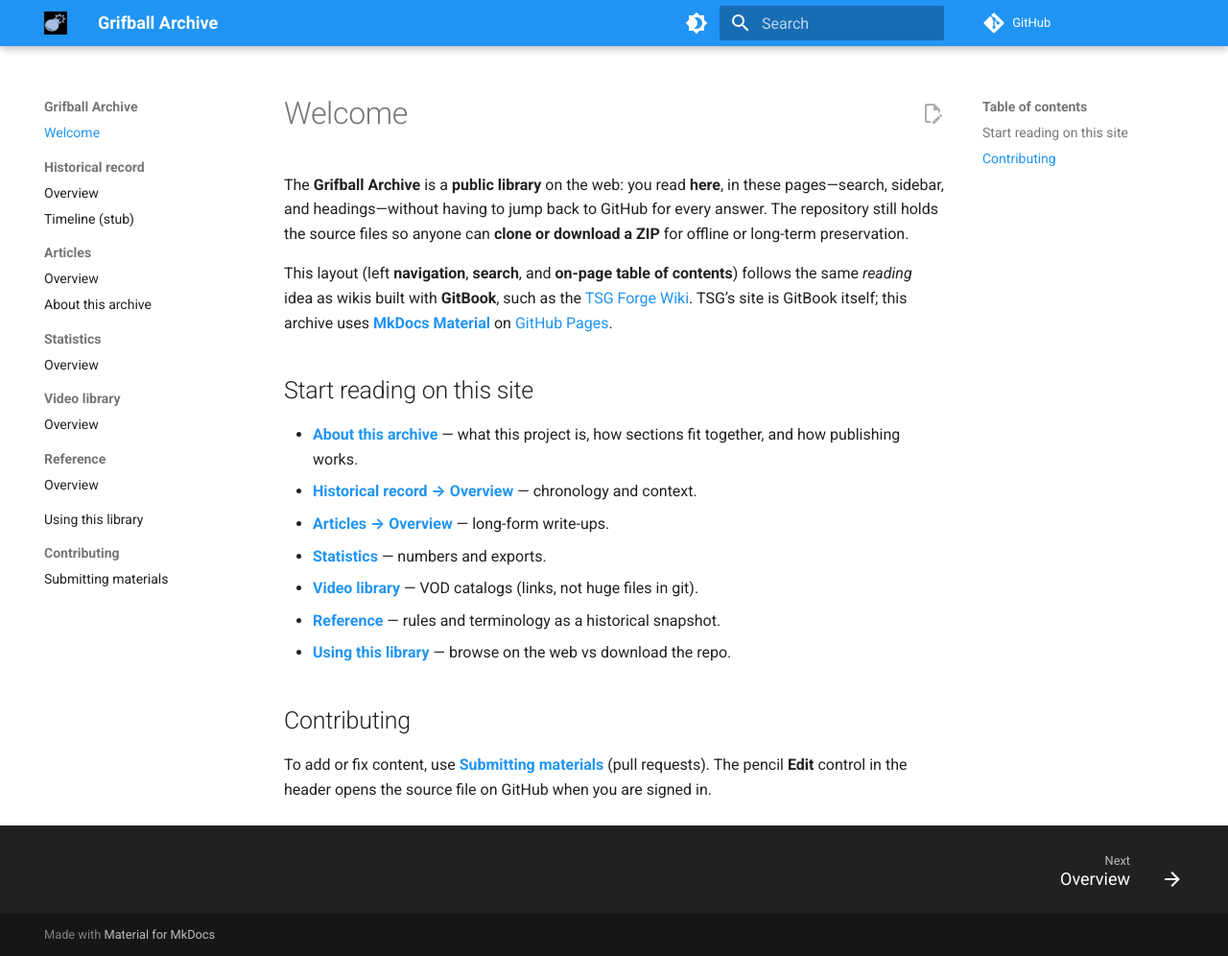
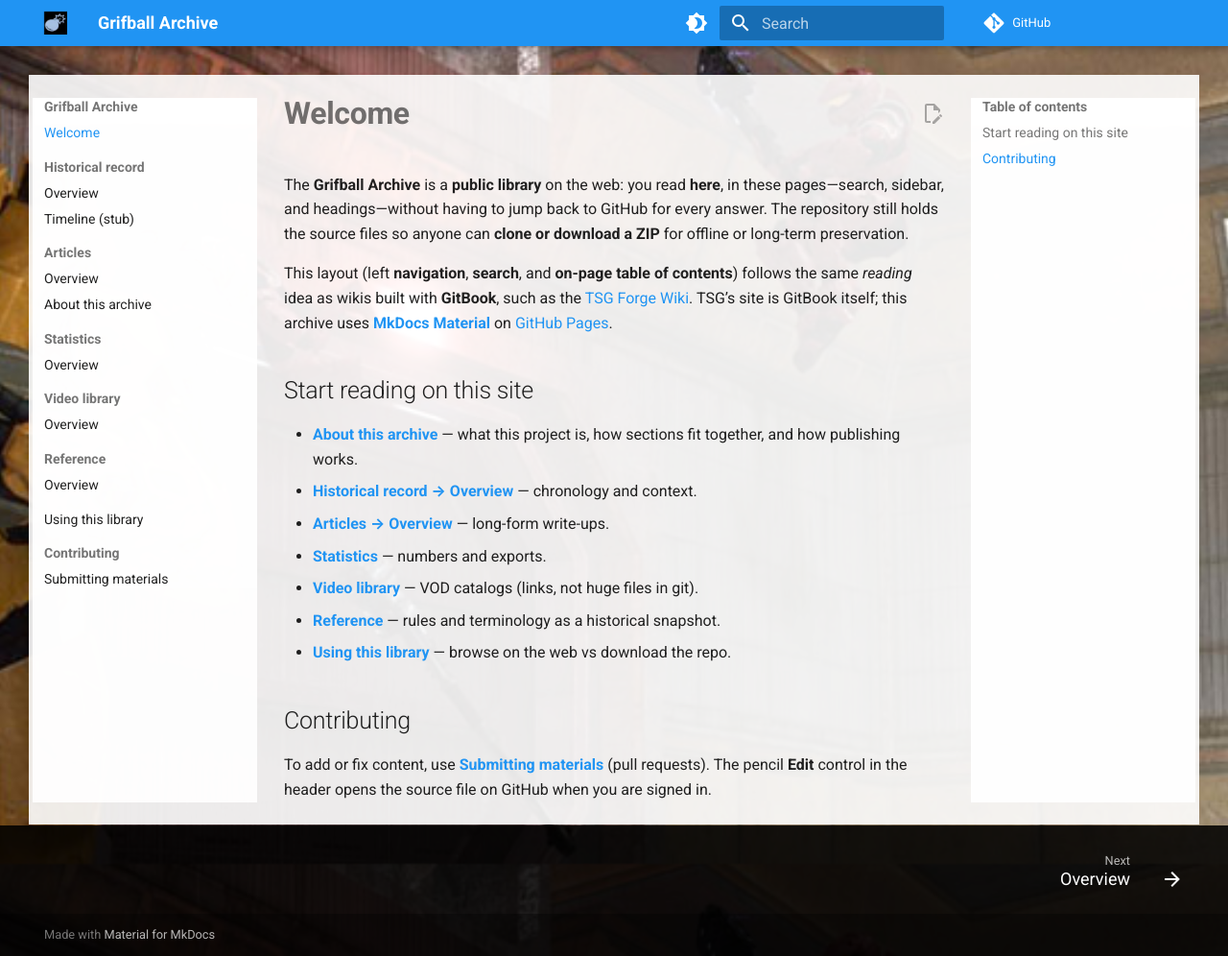
Before and after one commit to Grifball-Archive/Grifball-Archive, an MkDocs documentation site: the page built from docs/index.md, in a window 1280 px wide and 996 px high. Shown: the whole window at 96% size. Built offline with MkDocs 1.6.1 and Material for MkDocs 9.7.7, drawn with Linux system fonts in a browser that asks for light colours; comment, search, counter and statistics services are not loaded.

Commit message:
Load extra.css via MkDocs root extra_css; fix body color-scheme selectors
Co-authored-by: Cursor <cursoragent@cursor.com>

```diff
--- a/docs/stylesheets/extra.css
+++ b/docs/stylesheets/extra.css
@@ -1,12 +1,11 @@
-/* Background image: path is relative to this file → site/stylesheets/extra.css → ../assets/images/ */
-/* Source files: docs/assets/images/ */
+/* Linked via root-level extra_css in mkdocs.yml. Paths relative to this file in site output. */
 
 .md-typeset h1 {
   font-weight: 600;
 }
 
-/* Put the wallpaper on html; body stays transparent so it shows behind Material’s layout */
-html[data-md-color-scheme="default"] {
+/* Material puts data-md-color-scheme on <body>, not <html> */
+body[data-md-color-scheme="default"] {
   background-image: url("../assets/images/Halo_3_Grifball.jpg");
   background-size: cover;
   background-position: center top;
@@ -14,28 +13,18 @@ html[data-md-color-scheme="default"] {
   background-color: #cfd8dc;
 }
 
-html[data-md-color-scheme="default"] body {
-  background: transparent;
-}
-
-/* Default theme uses solid white panels — make them translucent so the image reads through */
-html[data-md-color-scheme="default"] .md-main__inner {
+body[data-md-color-scheme="default"] .md-main__inner {
   background: rgba(255, 255, 255, 0.9) !important;
 }
 
-html[data-md-color-scheme="default"] .md-sidebar__scrollwrap {
+body[data-md-color-scheme="default"] .md-sidebar__scrollwrap {
   background-color: rgba(255, 255, 255, 0.92) !important;
 }
 
-/* Dark mode: skip the bright photo (optional solid); adjust if you add a darker asset */
-html[data-md-color-scheme="slate"] body {
-  background: transparent;
-}
-
-html[data-md-color-scheme="slate"] .md-main__inner {
+body[data-md-color-scheme="slate"] .md-main__inner {
   background: var(--md-default-bg-color) !important;
 }
 
-html[data-md-color-scheme="slate"] .md-sidebar__scrollwrap {
+body[data-md-color-scheme="slate"] .md-sidebar__scrollwrap {
   background-color: var(--md-default-bg-color) !important;
 }
--- a/mkdocs.yml
+++ b/mkdocs.yml
@@ -9,6 +9,10 @@ edit_uri: edit/main/docs/
 
 docs_dir: docs
 site_dir: site
+
+# Must be top-level — MkDocs injects these into pages; theme.extra_css is not applied.
+extra_css:
+  - stylesheets/extra.css
 
 theme:
   name: material
@@ -26,8 +30,6 @@ theme:
       toggle:
         icon: material/brightness-7
         name: Switch to light mode
-  extra_css:
-    - stylesheets/extra.css
   features:
     - navigation.instant
     - navigation.tracking
```
